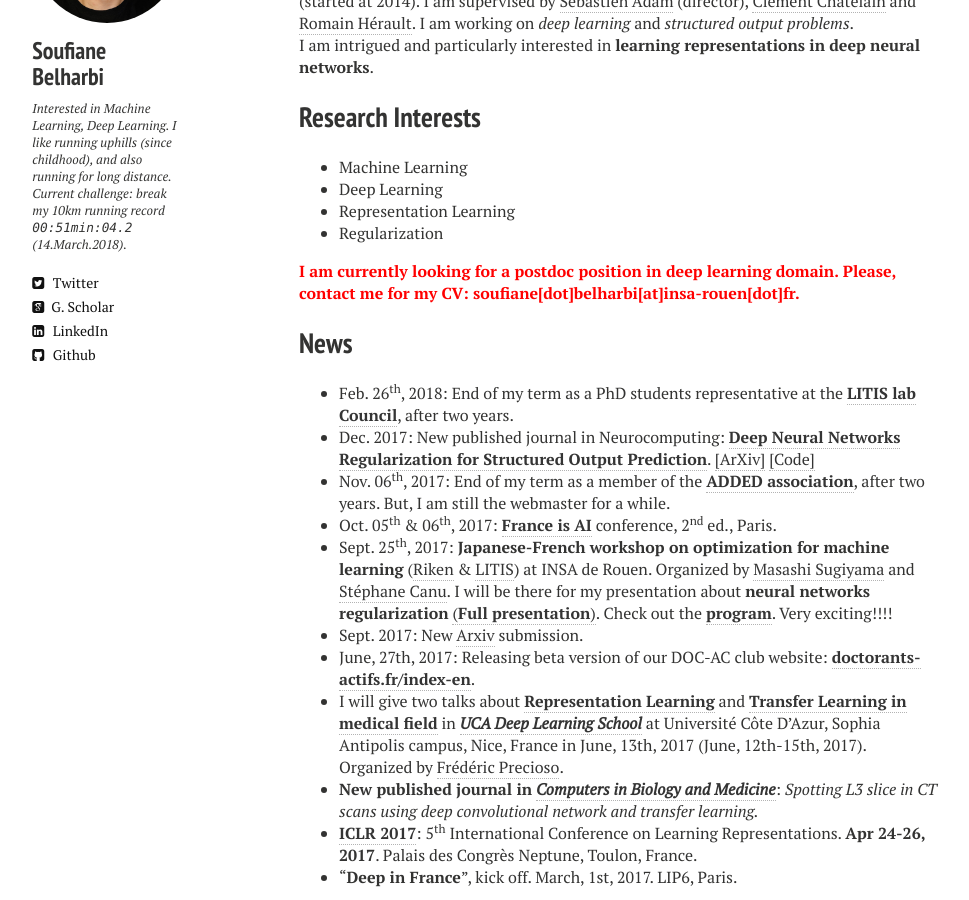
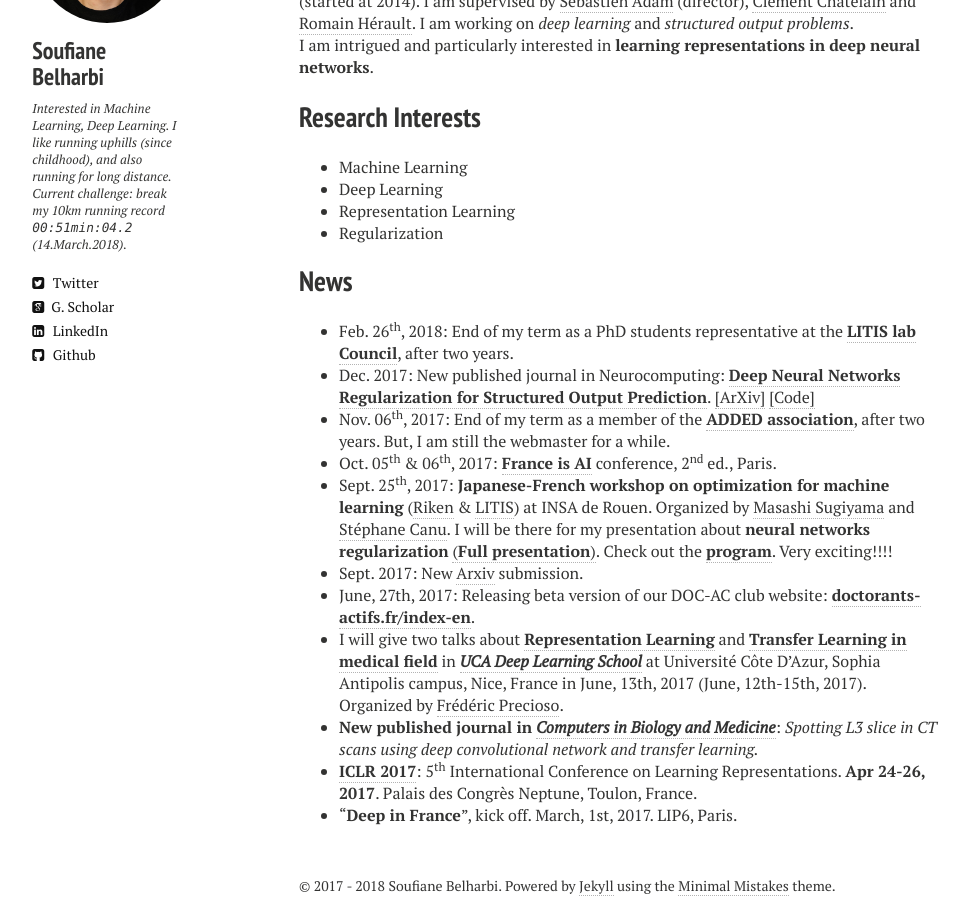
Before and after one commit to sbelharbi/sbelharbi.github.io, a Jekyll site: the page built from index.md, in a window 1280 px wide and 900 px high, scrolled down 1212 px. Shown: the whole window, without its empty margins (21-990 px from the left). Built offline with Jekyll 4.4.1, drawn with Linux system fonts in a browser that asks for light colours; nearby versions of some CDN libraries.

Commit message:
Update current status.

```diff
--- a/index.md
+++ b/index.md
@@ -26,8 +26,6 @@
 * Regularization
 
 
-<span style="color:red"> **I am currently looking for a postdoc position in deep learning domain. Please, contact me for my CV: soufiane[dot]belharbi[at]insa-rouen[dot]fr.**</span>
-
 ## News
 * Feb. 26<sup>th</sup>, 2018: End of my term as a PhD students representative at the [**LITIS lab Council**](http://www.litislab.eu/), after two years.
 * Dec. 2017: New published journal in Neurocomputing: [**Deep Neural Networks Regularization for Structured Output Prediction**](https://www.sciencedirect.com/science/article/pii/S0925231217318295). <a href="https://arxiv.org/abs/1504.07550">[ArXiv]</a> <a href="https://github.com/sbelharbi/structured-output-ae">[Code]</a>
```
